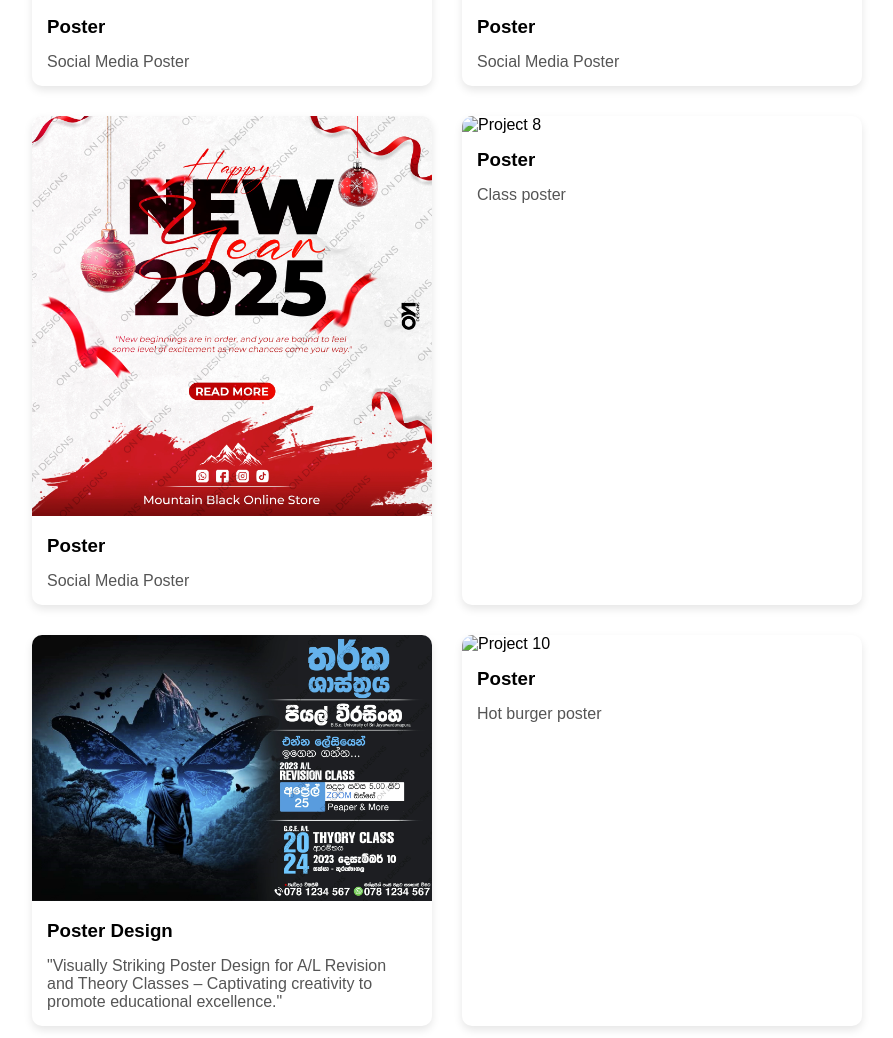
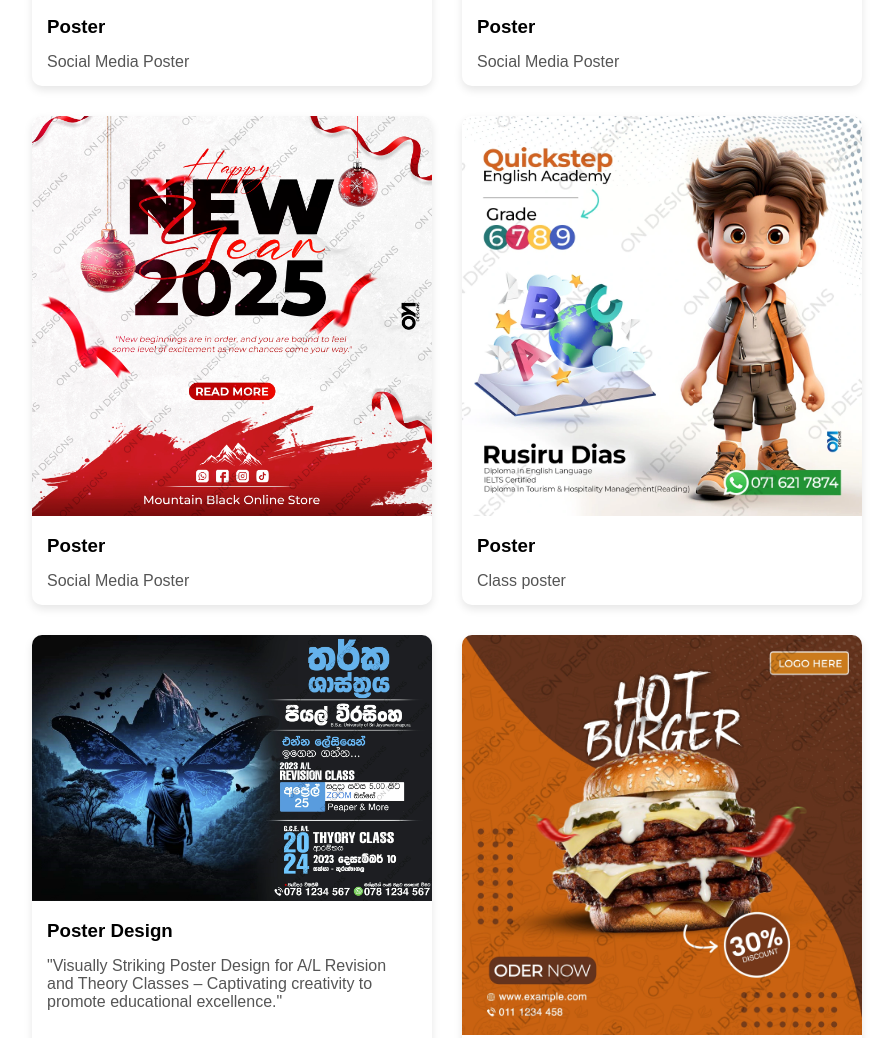
Before and after one commit to Oditha3/ONDesign, a plain HTML site: page index.html in a window 1280 px wide. Shown: the part 1890-2928 px from the top of the page, without its empty margins (193-1086 px from the left). Drawn offline with Linux system fonts and the light colour scheme.

Commit message:
Update index.html

```diff
--- a/index.html
+++ b/index.html
@@ -148,7 +148,7 @@
                 <p>Social Media Poster</p>
             </div>
             <div class="portfolio-item">
-                <img src="rusiru english.jpg.webp" alt="Project 8">
+                <img src="rusiru english.webp" alt="Project 8">
                 <h3>Poster</h3>
                 <p>Class poster</p>
             </div>
@@ -158,7 +158,7 @@
                 <p>"Visually Striking Poster Design for A/L Revision and Theory Classes – Captivating creativity to promote educational excellence."</p>
             </div>
             <div class="portfolio-item">
-                <img src="Spaicy hot dogs.webp" alt="Project 10">
+                <img src="Spaicy hot dogs copy.webp" alt="Project 10">
                 <h3>Poster</h3>
                 <p>Hot burger poster</p>
             </div>
```
